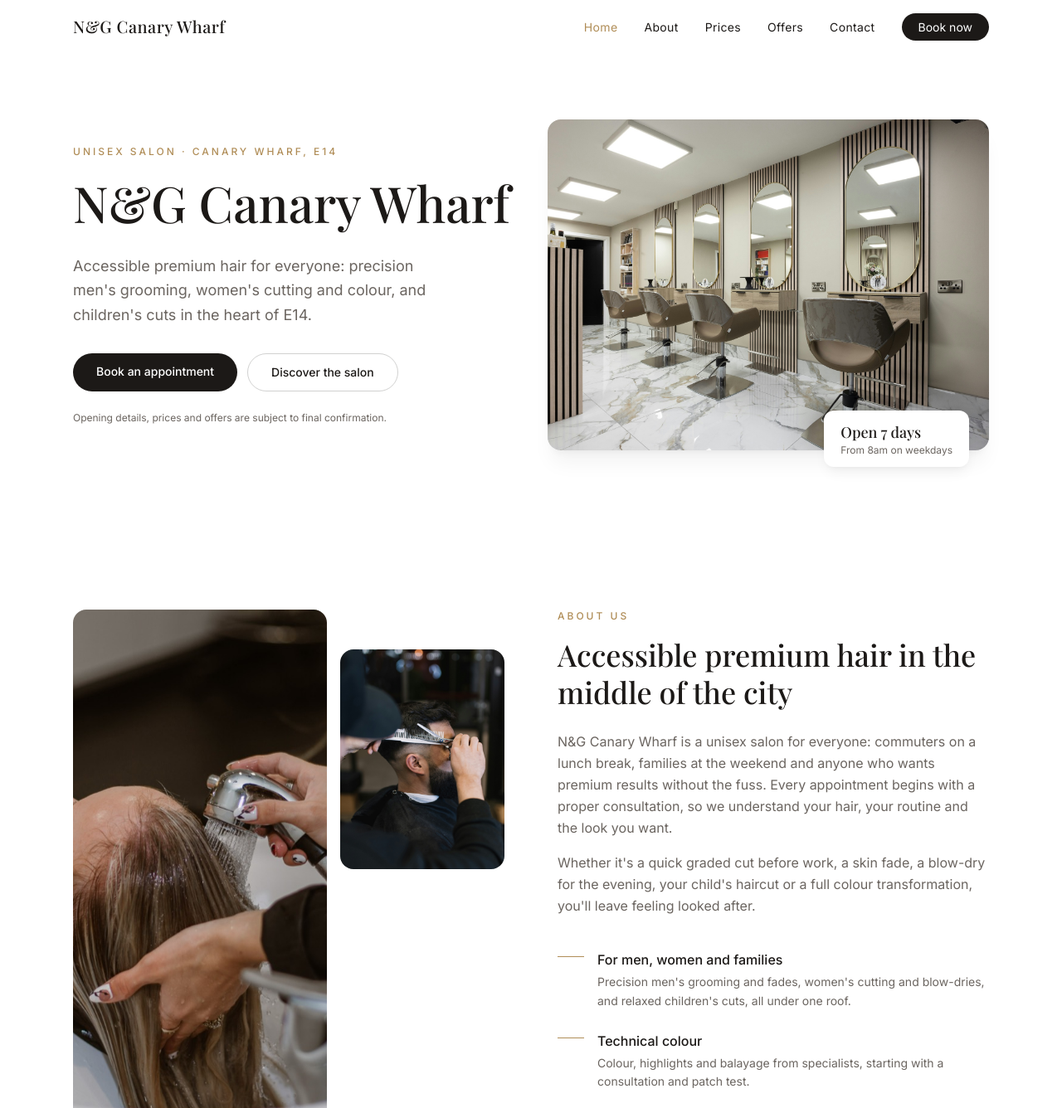
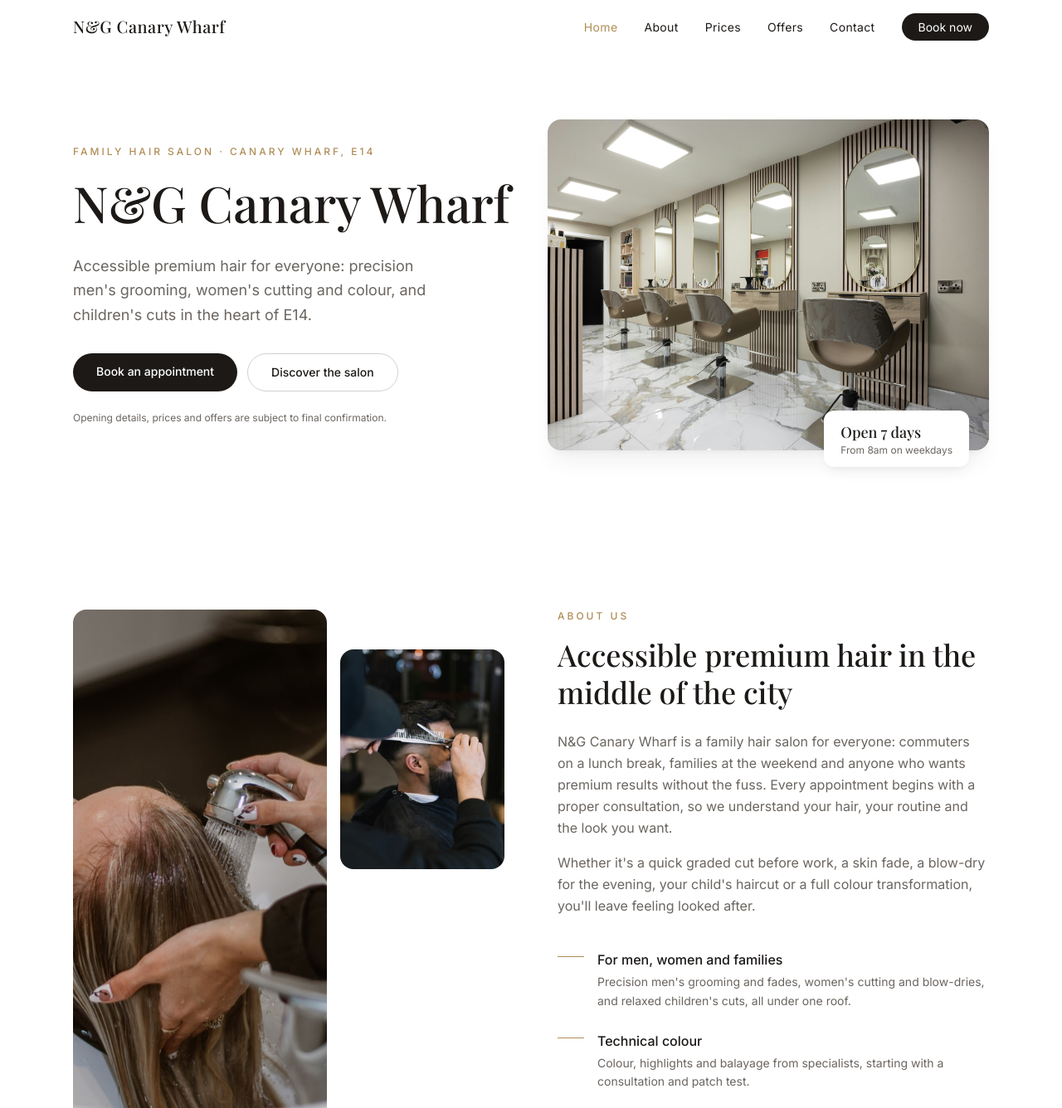
Before and after one commit to stuart-thorn/svetlana-salon, a React (Vite) app in the folder apps/web/: page / in a window 1280 px wide. Shown: the top 1336 px of the page at 83% size. Built offline with nearby package versions, Linux system fonts and the light colour scheme; a web font is replaced by a local one.

Commit message:
Call the salon a family hair salon, not unisex, in the badge, About text and page metadata

```diff
--- a/apps/web/index.html
+++ b/apps/web/index.html
@@ -3,8 +3,8 @@
   <head>
     <meta charset="UTF-8" />
     <meta name="viewport" content="width=device-width, initial-scale=1.0" />
-    <title>N&amp;G Canary Wharf | Unisex Hair Salon in London E14</title>
-    <meta name="description" content="N&amp;G Canary Wharf: accessible premium unisex salon at Jubilee Place, Canary Wharf, London E14. Men's grooming, women's cutting and colour, and children's haircuts. Book online." />
+    <title>N&amp;G Canary Wharf | Family Hair Salon in London E14</title>
+    <meta name="description" content="N&amp;G Canary Wharf: accessible premium family hair salon at Jubilee Place, Canary Wharf, London E14. Men's grooming, women's cutting and colour, and children's haircuts. Book online." />
     <link rel="icon" type="image/svg+xml" href="/favicon.svg" />
     <link rel="preconnect" href="https://fonts.googleapis.com" />
     <link rel="preconnect" href="https://fonts.gstatic.com" crossorigin />
--- a/apps/web/src/components/About.tsx
+++ b/apps/web/src/components/About.tsx
@@ -45,7 +45,7 @@ export default function About() {
             Accessible premium hair in the middle of the city
           </h2>
           <p className="mt-6 leading-relaxed text-muted">
-            N&G Canary Wharf is a unisex salon for everyone: commuters on a lunch break, families at the
+            N&G Canary Wharf is a family hair salon for everyone: commuters on a lunch break, families at the
             weekend and anyone who wants premium results without the fuss. Every appointment begins
             with a proper consultation, so we understand your hair, your routine and the look you want.
           </p>
--- a/apps/web/src/components/Home.tsx
+++ b/apps/web/src/components/Home.tsx
@@ -7,7 +7,7 @@ export default function Home() {
     <section id="home" className="pt-16">
       <div className="mx-auto grid max-w-6xl items-center gap-10 px-4 py-12 sm:px-6 md:grid-cols-2 md:py-20">
         <div>
-          <p className="text-xs font-medium uppercase tracking-[0.25em] text-gold">Unisex salon · Canary Wharf, E14</p>
+          <p className="text-xs font-medium uppercase tracking-[0.25em] text-gold">Family hair salon · Canary Wharf, E14</p>
           <h1 className="mt-4 font-serif text-4xl leading-tight sm:text-5xl lg:text-6xl">
             {salon.name}
           </h1>
```
